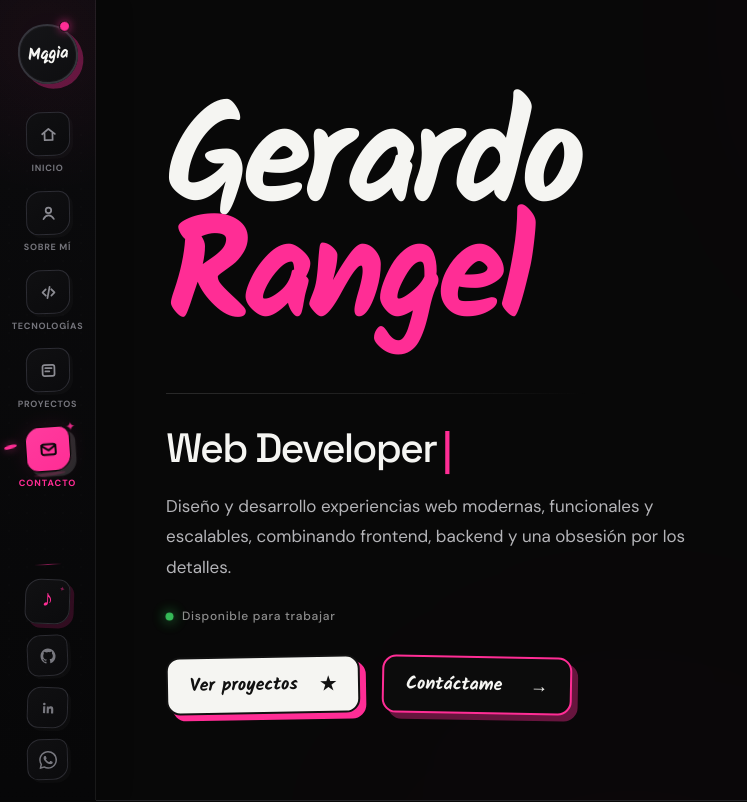
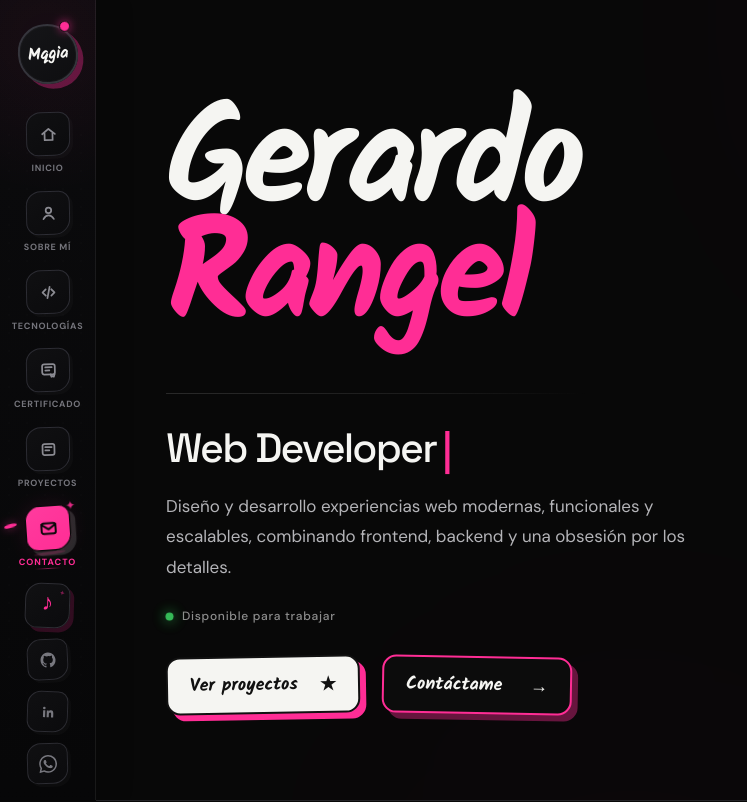
Before and after one commit to MqgiaG/gerardo-rangel-dev, a React (Vite) app: page / in a window 1280 px wide. Shown: the top 802 px of the page, without its empty margins (0-747 px from the left). Built offline with nearby package versions, Linux system fonts and the light colour scheme.

Commit message:
feat: update navigation and section numbering

```diff
--- a/src/components/Contact/Contact.jsx
+++ b/src/components/Contact/Contact.jsx
@@ -46,7 +46,7 @@ function Contact() {
 
           <div className="contact__section-label">
             <span className="contact__section-number">
-              04
+              05
             </span>
 
             <span className="contact__section-name">
--- a/src/components/Header/Header.jsx
+++ b/src/components/Header/Header.jsx
@@ -16,6 +16,7 @@ function Header() {
       'home',
       'about',
       'skills',
+      'certificate',
       'projects',
       'contact',
     ]
@@ -29,9 +30,6 @@ function Header() {
       const documentHeight =
         document.documentElement.scrollHeight
 
-      /* CONTACTO:
-         si estamos prácticamente al final de la página,
-         contacto siempre será la sección activa */
       const isAtBottom =
         scrollTop + windowHeight >=
         documentHeight - 10
@@ -41,7 +39,6 @@ function Header() {
         return
       }
 
-      /* Punto de referencia dentro de la pantalla */
       const detectionPoint =
         windowHeight * 0.32
 
@@ -107,12 +104,6 @@ function Header() {
 
     if (!section) return
 
-    /*
-      Guardamos el scroll-behavior actual.
-      Esto evita que un "scroll-behavior: smooth"
-      global haga que pase por todas las secciones.
-    */
-
     const html =
       document.documentElement
 
@@ -132,11 +123,6 @@ function Header() {
     })
 
     setActiveSection(sectionId)
-
-    /*
-      Actualizamos el #hash sin provocar
-      otro movimiento del navegador.
-    */
 
     window.history.replaceState(
       null,
@@ -337,6 +323,53 @@ function Header() {
           </span>
         </a>
 
+        {/* CERTIFICADO */}
+
+        <a
+          href="#certificate"
+          className={`sidebar__link ${
+            activeSection === 'certificate'
+              ? 'sidebar__link--active'
+              : ''
+          }`}
+          onClick={(event) =>
+            goToSection(
+              event,
+              'certificate',
+            )
+          }
+        >
+          <span
+            className="sidebar__icon"
+            aria-hidden="true"
+          >
+            <svg
+              viewBox="0 0 24 24"
+              fill="none"
+              stroke="currentColor"
+              strokeWidth="2.2"
+              strokeLinecap="round"
+              strokeLinejoin="round"
+            >
+              <rect
+                x="4"
+                y="4"
+                width="16"
+                height="13"
+                rx="2.5"
+              />
+
+              <path d="M8 8h8" />
+              <path d="M8 12h5" />
+              <path d="m14.5 17 1 3 1.5-1 1.5 1 1-3" />
+            </svg>
+          </span>
+
+          <span className="sidebar__label">
+            Certificado
+          </span>
+        </a>
+
         {/* PROYECTOS */}
 
         <a
--- a/src/components/Projects/Projects.jsx
+++ b/src/components/Projects/Projects.jsx
@@ -1,4 +1,3 @@
-
 import { useEffect, useRef, useState } from 'react'
 import './Projects.css'
 
@@ -166,7 +165,7 @@ function Projects() {
         <header className="projects__header">
           <div className="projects__section-label">
             <span className="projects__section-number">
-              03
+              04
             </span>
 
             <span className="projects__section-name">
```
